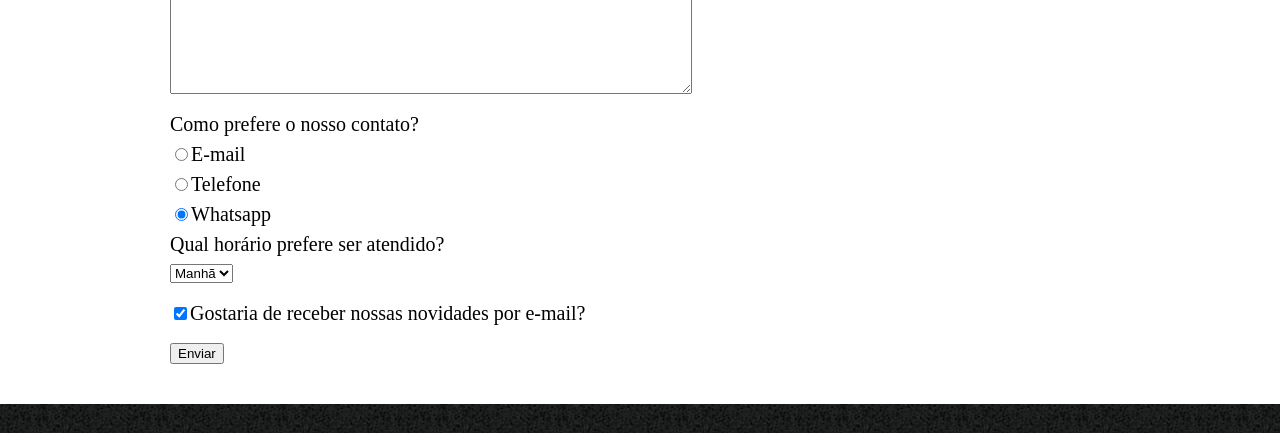
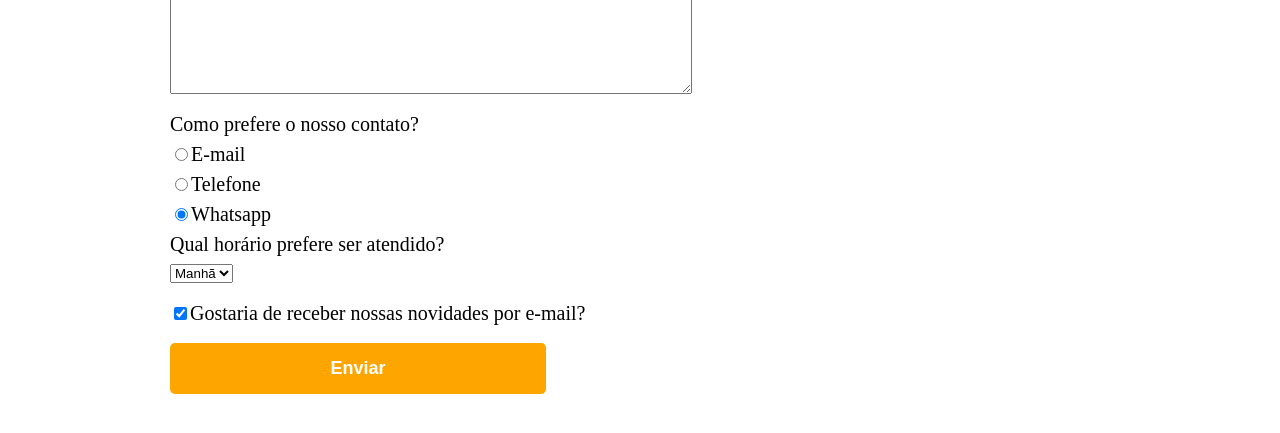
Before and after one commit to helenharumi/barbearia-alura, a plain HTML site: page contato.html in a window 1280 px wide. Shown: the part 708-1141 px from the top of the page. Drawn offline with Linux system fonts and the light colour scheme.

Commit message:
Ajustes realizados no botão enviar

```diff
--- a/contato.html
+++ b/contato.html
@@ -61,7 +61,7 @@
 
             <label class="checkbox"><input type="checkbox" checked>Gostaria de receber nossas novidades por
                 e-mail?</label>
-            <input type="submit" value="Enviar">
+            <input type="submit" value="Enviar" class="enviar">
         </form>
     </main>
 
--- a/css/style.css
+++ b/css/style.css
@@ -113,6 +113,24 @@ form legend {
     width: 50%;
 }
 
-.checkbox{
+.checkbox {
     margin: 20px 0
 }
+
+.enviar {
+    width: 40%;
+    padding: 15px 0;
+    background: orange;
+    color: white;
+    font-weight: bold;
+    font-size: 18px;
+    border: none;
+    border-radius: 5px;
+    transition: 1s all;
+    cursor: pointer;
+}
+
+.enviar:hover {
+    background: darkorange;
+    transform: scale(1.2);
+}
```
